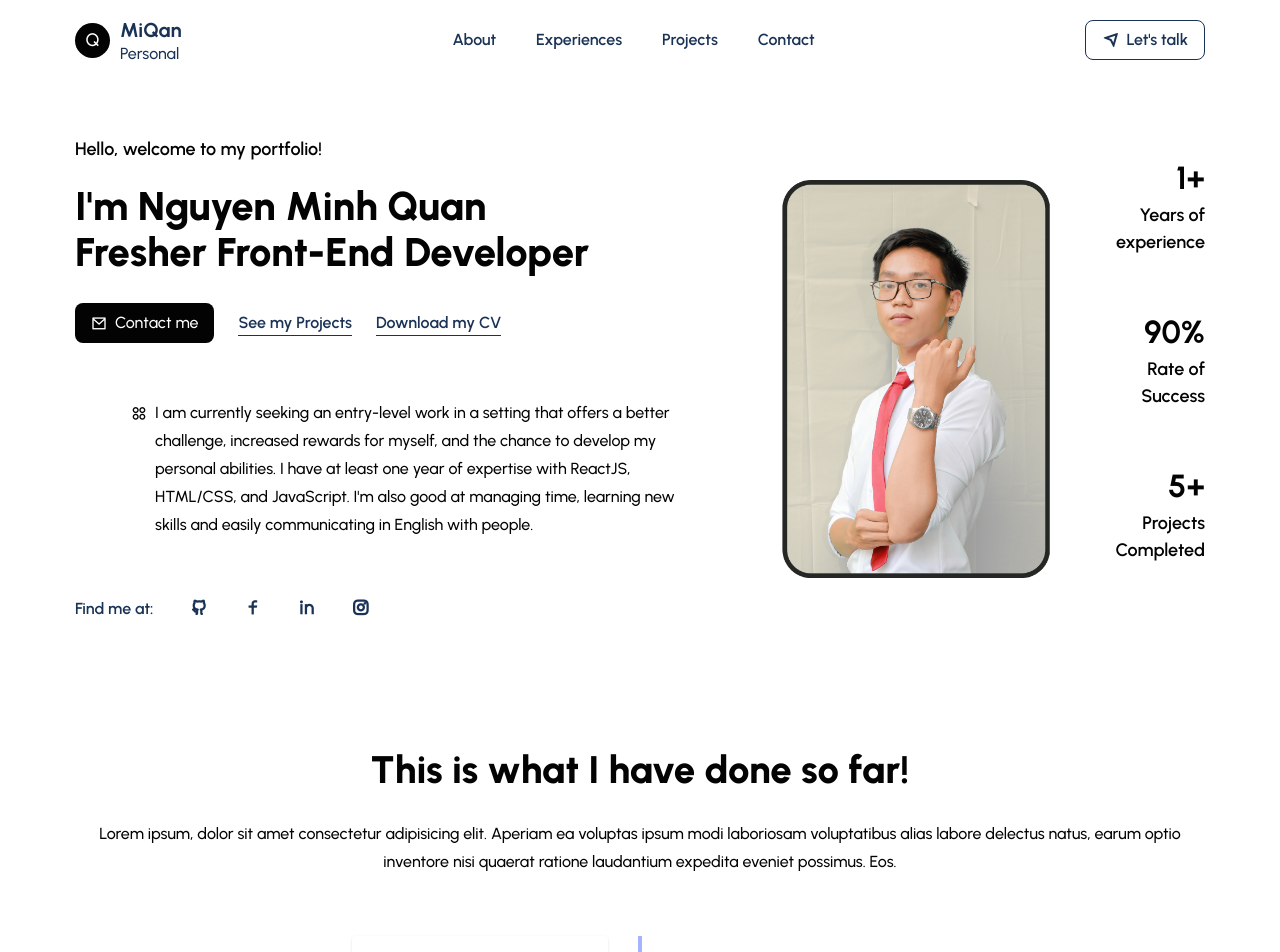
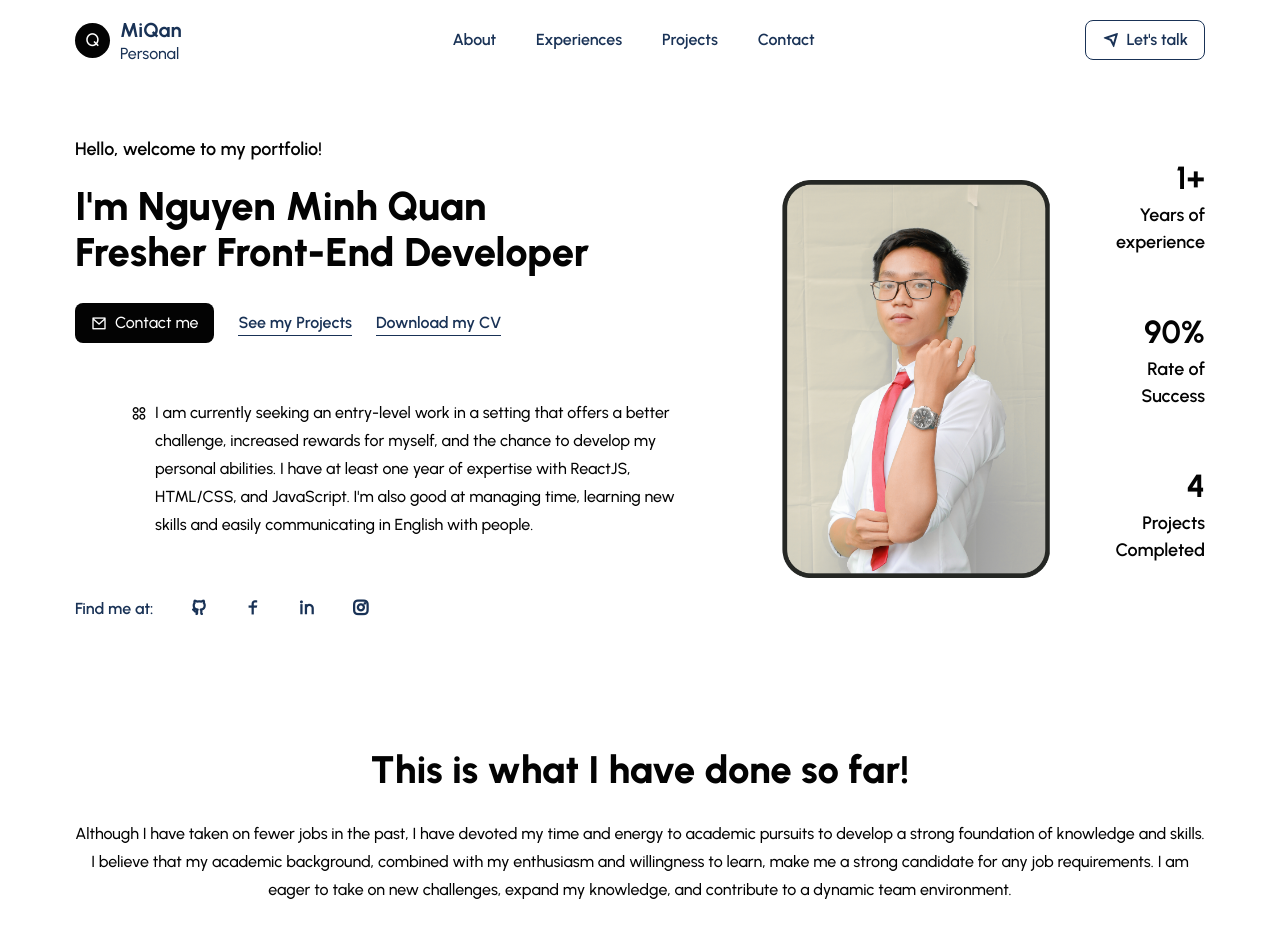
Before and after one commit to MiQannn/my-porfolio, a React (Create React App) app: page / in a window 1280 px wide. Shown: the top 952 px of the page. Built offline with nearby package versions, Linux system fonts and the light colour scheme.

Commit message:
fix some bugs

```diff
--- a/public/index.html
+++ b/public/index.html
@@ -2,7 +2,7 @@
 <html lang="en">
   <head>
     <meta charset="utf-8" />
-    <link rel="icon" href="%PUBLIC_URL%/favicon.ico" />
+    <link rel="icon" href="%PUBLIC_URL%/apps.png" />
     <meta name="viewport" content="width=device-width, initial-scale=1" />
     <meta name="theme-color" content="#000000" />
     <meta
@@ -24,7 +24,7 @@
       work correctly both with client-side routing and a non-root public URL.
       Learn how to configure a non-root public URL by running `npm run build`.
     -->
-    <title>React App</title>
+    <title>My Portfolio</title>
   </head>
   <body>
     <noscript>You need to enable JavaScript to run this app.</noscript>
--- a/src/components/UI/Content.jsx
+++ b/src/components/UI/Content.jsx
@@ -105,7 +105,7 @@ export const Content = () => {
             </div>
             <div className="mb-10">
               <h2 className="text-headingColor font-[700] text-[32px]">
-                <CountUp start={0} end={5} duration={2} suffix="+" />
+                <CountUp start={0} end={4} duration={2} />
               </h2>
               <h4 className="text-headingColor font-[600] text-[18px]">Projects Completed</h4>
             </div>
--- a/src/components/UI/Services.jsx
+++ b/src/components/UI/Services.jsx
@@ -11,10 +11,7 @@ const Services = () => {
             This is what I have done so far!
           </h2>
           <p className="lg:max-w-[600] lg:mx-auto text-headingColor font-[500] text-[16px] leading-7">
-            Lorem ipsum, dolor sit amet consectetur adipisicing elit. Aperiam ea
-            voluptas ipsum modi laboriosam voluptatibus alias labore delectus
-            natus, earum optio inventore nisi quaerat ratione laudantium
-            expedita eveniet possimus. Eos.
+          Although I have taken on fewer jobs in the past, I have devoted my time and energy to academic pursuits to develop a strong foundation of knowledge and skills. I believe that my academic background, combined with my enthusiasm and willingness to learn, make me a strong candidate for any job requirements. I am eager to take on new challenges, expand my knowledge, and contribute to a dynamic team environment.
           </p>
         </div>
 
```
Also changed, not shown: public/apps.png (added).
